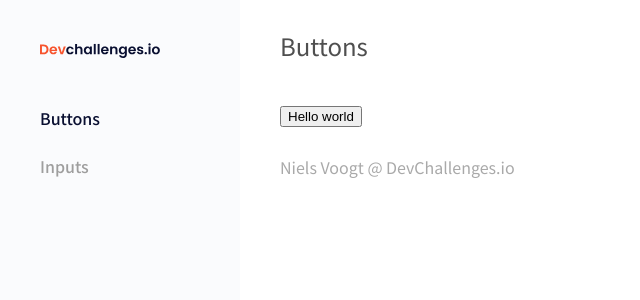
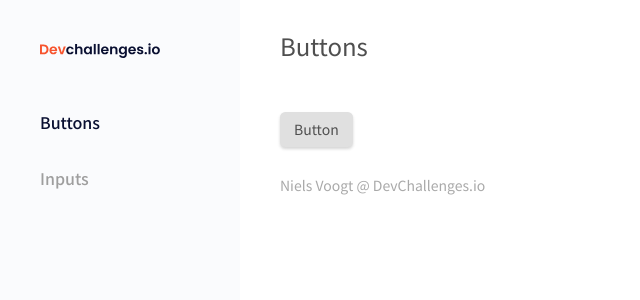
Before and after one commit to nielsVoogt/devchallenges-design-system, a Vue app: page / in a window 1280 px wide. Shown: the top 300 px of the page, without its empty margins (0-640 px from the left). Built offline with nearby package versions, Linux system fonts and the light colour scheme.

Commit message:
Adding the button props, modifiers and attrs

```diff
--- a/package.json
+++ b/package.json
@@ -10,6 +10,7 @@
   "dependencies": {
     "core-js": "^3.6.5",
     "vue": "^2.6.11",
+    "vue-material-design-icons": "^4.9.0",
     "vue-router": "^3.2.0"
   },
   "devDependencies": {
--- a/src/components/Button.vue
+++ b/src/components/Button.vue
@@ -1,26 +1,117 @@
 <template>
-  <button>
-    Hello world
+  <button
+    :class="[
+      'btn',
+      `btn--variant-${variant}`,
+      `btn--size-${size}`,
+      `btn--color-${color}`,
+      disableShadow ? 'btn--no-shadow' : '',
+    ]"
+    v-bind="{ ...$attrs }"
+    @click="handleClick"
+  >
+    <slot>Button</slot>
   </button>
 </template>
 
 <script>
 export default {
+  inheritAttrs: true,
   name: "Button",
   props: {
-    msg: String,
+    size: {
+      type: String,
+      required: false,
+      default: "md",
+      validator: function(value) {
+        return ["sm", "md", "lg"].indexOf(value) !== -1;
+      },
+    },
+    variant: {
+      type: String,
+      required: false,
+      default: "default",
+      validator: function(value) {
+        return ["default", "outline", "text"].indexOf(value) !== -1;
+      },
+    },
+    color: {
+      type: String,
+      required: false,
+      default: "default",
+      validator: function(value) {
+        return (
+          ["default", "primary", "secondary", "danger"].indexOf(value) !== -1
+        );
+      },
+    },
+    disableShadow: {
+      type: Boolean,
+      required: false,
+    },
+  },
+  methods: {
+    handleClick() {
+      this.$emit("clicked");
+    },
   },
 };
 
+// User story: I can have different colors
+// User story: I can choose to disable button
 // User story: I can see different button types: default, outline and text
 // User story: I can choose to disable box-shadow
-// User story: I can choose to disable button
+// User story: I can have different button sizes
+// User story: I can still access all button attributes
+
 // User story: I can choose to have an icon on the left or right (Use Google Icon and at least 5 variants)
-// User story:: I can have different button sizes
-// User story: I can have different colors
 // User story: When I hover or focus, I can see visual indicators
-// User story: I can still access all button attributes
 // User story (optional): Show button in a similar way like the design or use Storybook. Otherwise, showing the button in multiple states is enough
 </script>
 
-<style scoped lang="scss"></style>
+<style scoped lang="scss">
+// ----------- BUTTON RESET
+
+button {
+  border: none;
+  margin: 0;
+  padding: 0;
+  width: auto;
+  overflow: visible;
+  background: transparent;
+  color: inherit;
+  font: inherit;
+  line-height: normal;
+  -webkit-appearance: none;
+}
+
+// ----------- BUTTON STYLES
+
+.btn {
+  background: #e0e0e0;
+  box-shadow: 0px 2px 3px rgba(51, 51, 51, 0.2);
+  border-radius: 0.375em;
+  padding: 0 1em;
+  line-height: 2.5em;
+
+  // -------------- SIZES
+
+  &--size {
+    &-sm {
+      font-size: 0.75rem;
+    }
+    &-md {
+      font-size: 0.875rem;
+    }
+    &-lg {
+      font-size: 1.125rem;
+    }
+  }
+
+  // -------------- NO SHADOW
+
+  &--no-shadow {
+    box-shadow: none;
+  }
+}
+</style>
--- a/src/components/Page.vue
+++ b/src/components/Page.vue
@@ -11,6 +11,8 @@
 <script>
 export default {
   name: "Page",
-  props: ["title"],
+  props: {
+    title: String,
+  },
 };
 </script>
--- a/src/main.js
+++ b/src/main.js
@@ -1,10 +1,10 @@
-import Vue from 'vue'
-import App from './App.vue'
-import router from './router'
+import Vue from "vue";
+import App from "./App.vue";
+import router from "./router";
 
-Vue.config.productionTip = false
+Vue.config.productionTip = false;
 
 new Vue({
   router,
-  render: h => h(App)
-}).$mount('#app')
+  render: (h) => h(App),
+}).$mount("#app");
--- a/src/style/base/_base.scss
+++ b/src/style/base/_base.scss
@@ -20,4 +20,5 @@ body {
   font-size: 16px;
   color: #4f4f4f;
   font-weight: 400;
+  line-height: 1.5;
 }
--- a/src/style/base/_reset.scss
+++ b/src/style/base/_reset.scss
@@ -11,6 +11,12 @@ applet,
 object,
 iframe,
 p,
+h1,
+h2,
+h3,
+h4,
+h5,
+h6,
 blockquote,
 pre,
 a,
@@ -121,10 +127,3 @@ table {
   border-collapse: collapse;
   border-spacing: 0;
 }
-
-// -------- PERSONAL ADDITIONS
-
-a {
-  text-decoration: none;
-  font-weight: 500;
-}
--- a/src/style/base/_type.scss
+++ b/src/style/base/_type.scss
@@ -1,16 +1,13 @@
-h1,
-h2,
-h3,
-h4,
-h5,
-h6 {
-  font-weight: 400;
-  color: inherit;
-}
-
 // ---- CODE
 
 code {
   font-family: "Ubuntu Mono", monospace;
   color: black;
 }
+
+// ---- LINK
+
+a {
+  text-decoration: none;
+  font-weight: 500;
+}
--- a/src/style/layout/_layout.scss
+++ b/src/style/layout/_layout.scss
@@ -1,8 +1,12 @@
+// ------------------ DESIGN SYSTEM LAYOUT
+
 .design-system {
   display: grid;
   grid-template-columns: 15em auto;
   height: 100%;
   $design-system-padding: 2.5em;
+
+  // ------------------ NAVIGATION
 
   &__navigation {
     padding: $design-system-padding;
@@ -17,7 +21,6 @@
     nav {
       margin-left: -1em;
       margin-right: -1em;
-    }
 
       a {
         display: block;
@@ -26,7 +29,7 @@
         font-weight: 500;
 
         &:hover {
-        color: darken(#9e9e9e, 10%);
+          color: darken(#9e9e9e, 15%);
         }
 
         &.router-link-exact-active {
@@ -34,6 +37,9 @@
         }
       }
     }
+  }
+
+  // ------------------ CONTENT
 
   &__content {
     padding: $design-system-padding;
@@ -42,14 +48,15 @@
       margin-block-end: 3em;
 
       h1 {
-        margin-block-start: -0.25em;
-        margin-block-end: 0;
+        margin-block-start: -0.5em;
+        font-size: 1.5rem;
       }
     }
 
     footer {
       margin-block-start: 2em;
       color: #a9a9a9;
+      font-size: 0.875rem;
     }
   }
 }
```
Also changed, not shown: src/components/DevChallenges.vue (line endings or trailing spaces), 1 other file (tests, documents, lock files or other folders). Lines whose indentation alone changed are shown as unchanged.
